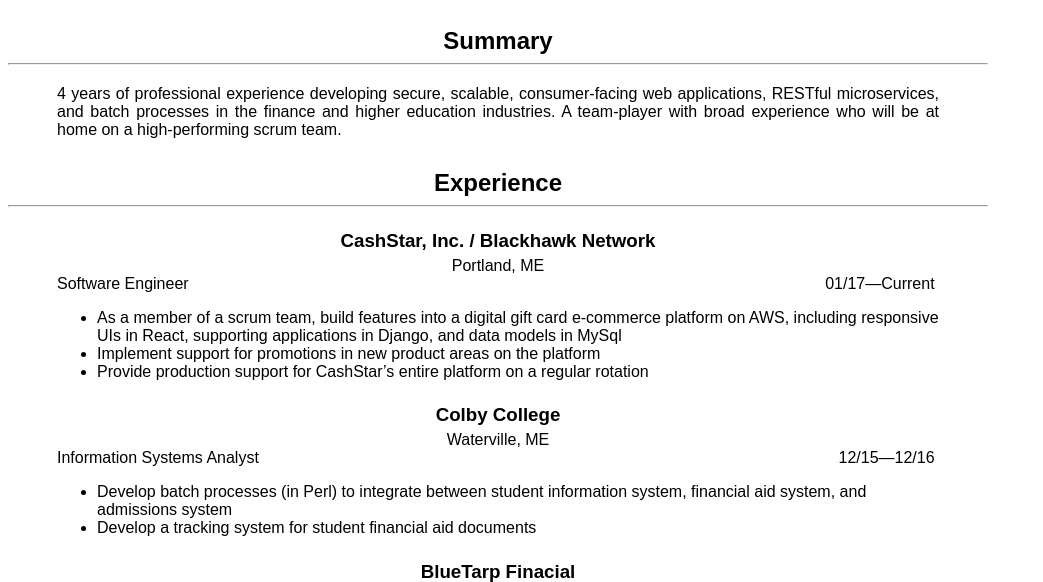
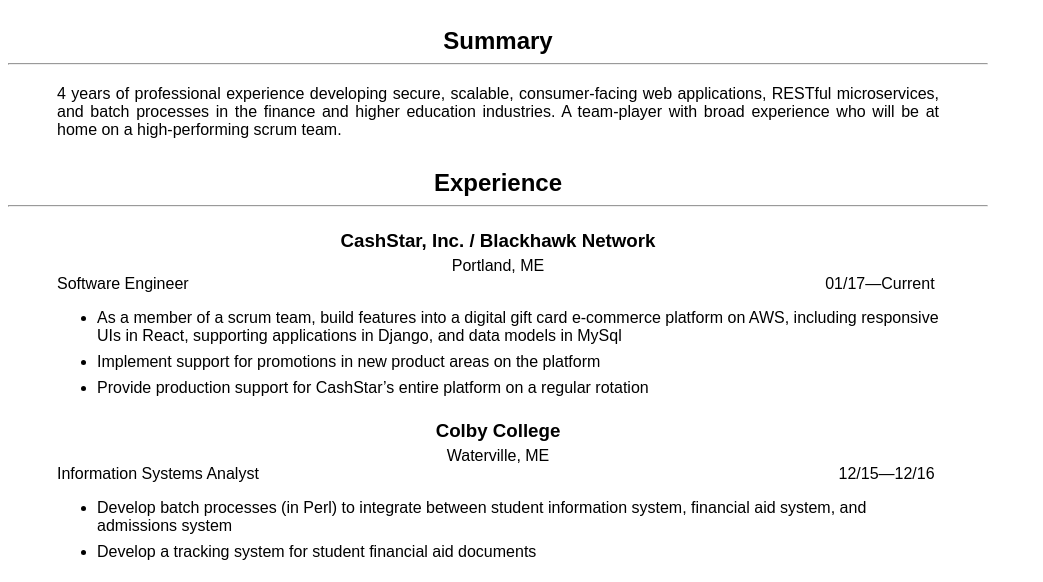
Before and after one commit to davidg13/davidg13.github.io, a plain HTML site: page index.html in a window 1280 px wide. Shown: the part 164-746 px from the top of the page, without its empty margins (0-1043 px from the left). Drawn offline with Linux system fonts and the light colour scheme; a script that the page names is missing.

Commit message:
Add vertical margins to job details lists

```diff
--- a/css/main.css
+++ b/css/main.css
@@ -63,6 +63,9 @@
 ul.job-details {
     text-align: left;
 }
+ul.job-details li {
+    margin: 0.5em auto;
+}
 div.education-row div {
     display: inline-block;
 }
```
